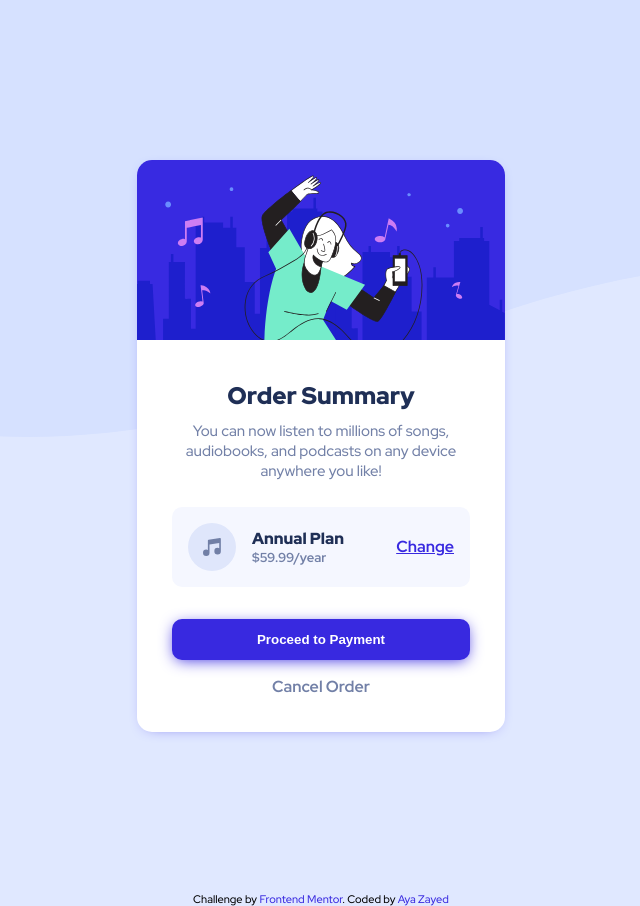
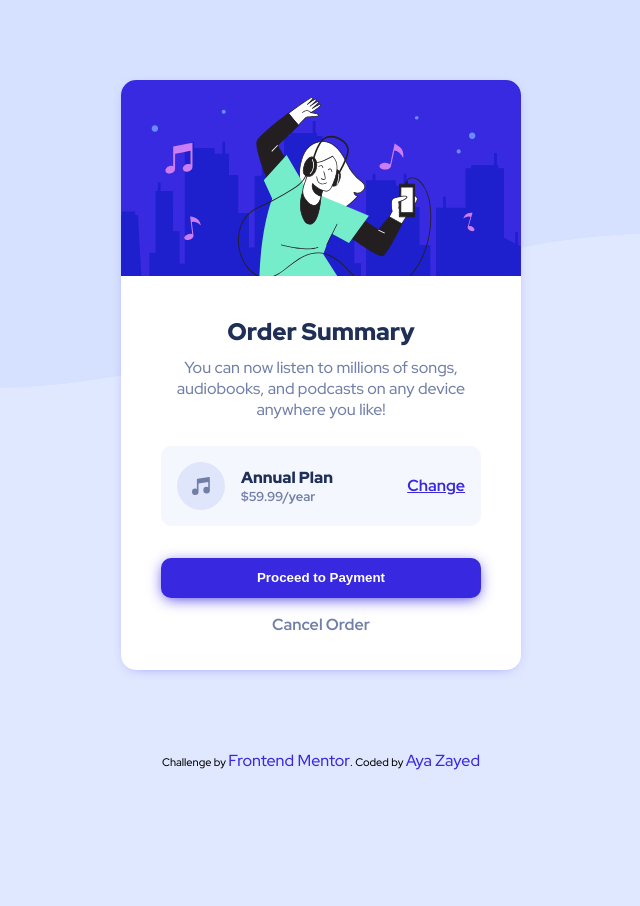
Before and after one commit to AyaZayed/Frontend-Mentor-Order-Summary-Card-Component, a plain HTML site: page index.html in a window 1280 px wide. Shown: the whole page, without its empty margins (319-959 px from the left). After the commit the page ends 800 px from the top, so only its background shows below. Drawn offline with Linux system fonts and the light colour scheme.

Commit message:
background and readme file edit

```diff
--- a/index.html
+++ b/index.html
@@ -46,7 +46,7 @@
 
   <div class="attribution">
     Challenge by <a href="https://www.frontendmentor.io?ref=challenge" target="_blank">Frontend Mentor</a>.
-    Coded by <a href="#">Aya Zayed</a>
+    Coded by <a href="https://www.frontendmentor.io/profile/AyaZayed">Aya Zayed</a>
   </div>
 </body>
 
--- a/styles.css
+++ b/styles.css
@@ -1,6 +1,7 @@
 * {
   margin: 0;
   padding: 0;
+  box-sizing: border-box;
 }
 
 :root {
@@ -18,14 +19,15 @@ body {
   align-items: center;
   flex-direction: column;
   background: url(images/pattern-background-desktop.svg) no-repeat;
+  background-position: top;
+  background-size: contain;
   background-color: var(--Pale-blue);
-  font-weight: 500;
 }
 
 .card {
-  max-width: 23rem;
+  max-width: 25rem;
   text-align: center;
-  margin: 10rem;
+  margin: 5rem;
   background-color: white;
   border-radius: 15px;
   -webkit-border-radius: 15px;
@@ -36,9 +38,17 @@ body {
 }
 
 @media (max-width: 375px) {
+  body {
+    background: url(images/pattern-background-mobile.svg) no-repeat;
+  }
   .card {
     width: 90%;
   }
+}
+
+.card p,
+a {
+  font-size: 16px;
 }
 
 .card > img {
@@ -48,7 +58,7 @@ body {
 }
 
 .card .text {
-  padding: 35px;
+  padding: 35px 40px;
 }
 
 .card .text h2 {
@@ -58,7 +68,6 @@ body {
 
 .card .text p {
   padding: 10px;
-  font-size: 15px;
   color: var(--Desaturated-blue);
 }
 
```
Also changed, not shown: images/Screenshot.png.
